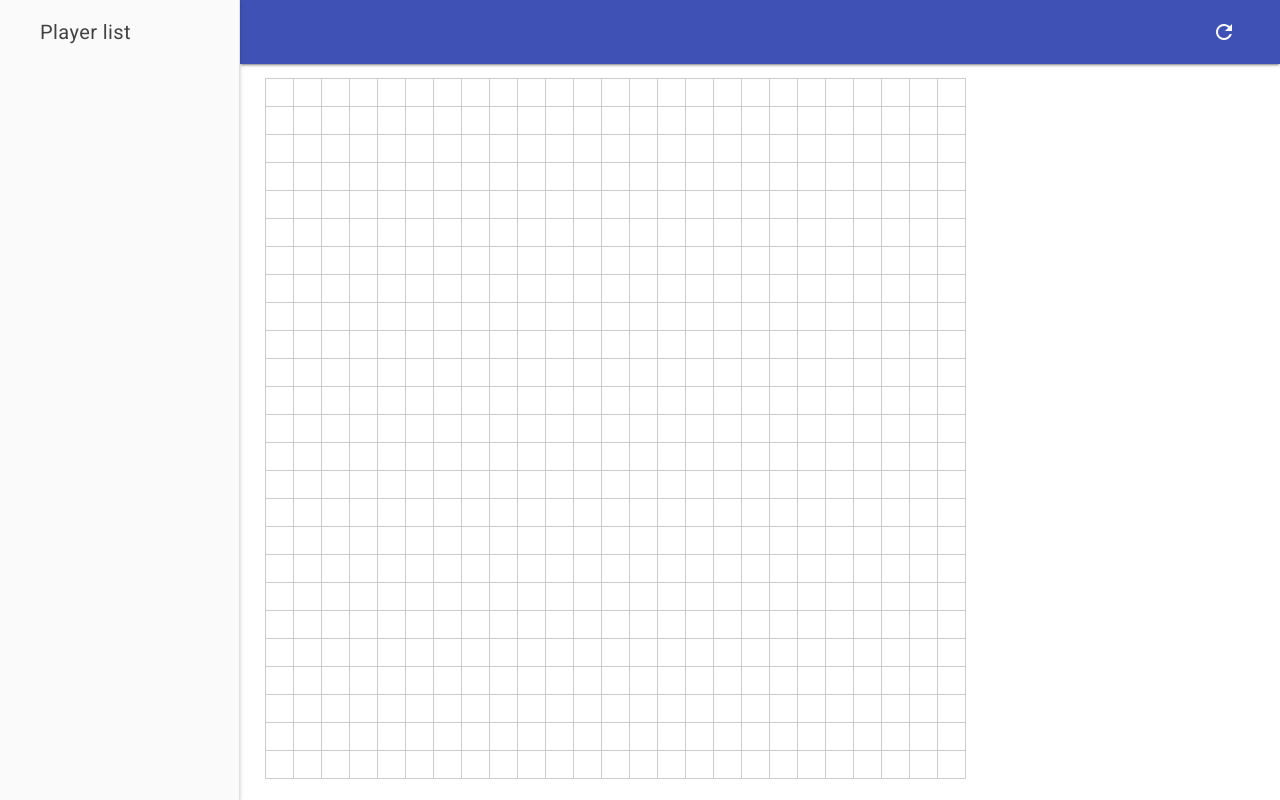
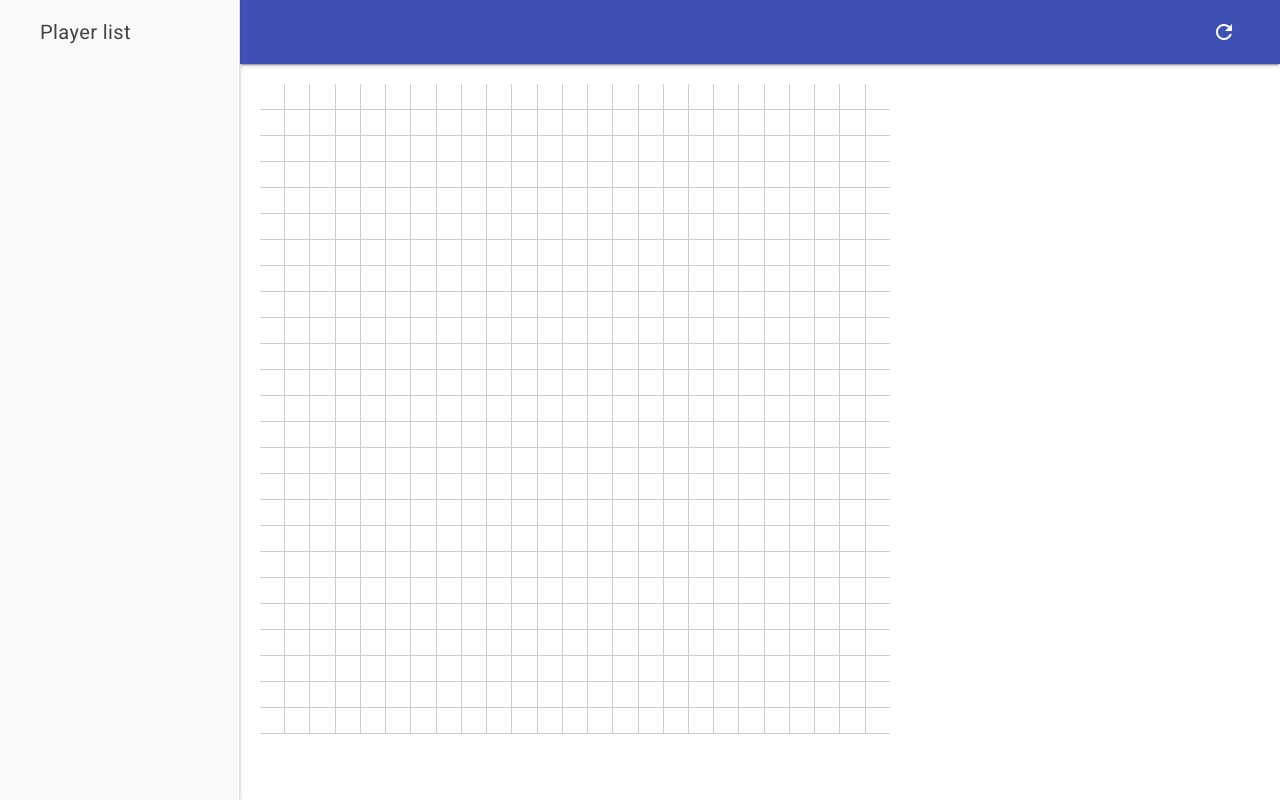
Before and after one commit to ezemtsov/playWithMe, a plain HTML site: page web/index.html in a window 1280 px wide. Drawn offline with nearby package versions, Linux system fonts and the light colour scheme.

Commit message:
Grid: from Table to Div

```diff
--- a/web/css/styles.css
+++ b/web/css/styles.css
@@ -1,28 +1,41 @@
-.grid { margin:1em auto; border-collapse:collapse }
-.grid td {
-    cursor:pointer;
-    width:25px; height:25px;
-    border:1px solid #ccc;
-    text-align:center;
-    font-family:sans-serif; font-size:20px
+.grid {
+    margin: 20px;
+    display: table;
+    width: 45em;
+    white-space: nowrap;
 }
-.grid td.normal {
-    font-weight:normal; color:black;
+.grid-cell {
+    display: table-cell;
+    cursor: pointer;
+    width: 25px;
+    height:25px;
+    line-height: 25px;
+    border-right: 1px solid #ccc;
+    border-bottom: 1px solid #ccc;
+    text-align: center;
+    font-family: sans-serif;
+    font-size: 20px;
 }
-.grid td.clicked {
-    font-weight:bold; color:red;
+.grid-cell:last-child {
+    border-right: none;
 }
-.grid td.inactive {
-    border:1px solid #f2f2f2;
+.grid-cell_normal {
+    font-weight: normal;
+    color: black;
+}
+.grid-cell_clicked {
+    font-weight: bold;
+    color: red;
+}
+.static-content {
+    overflow:scroll;
+    -webkit-overflow-scrolling: auto;
 }
 .my-mdl-dialog {
-  width: 400px;
+    width: 400px;
 }
 .player-list-item {
-  position: relative;
-  left: 30px;
-  width: 250px;
+    position: relative;
+    left: 30px;
+    width: 250px;
 }
-.static-content {
-    width: 750px;
-}
--- a/web/index.js
+++ b/web/index.js
@@ -49,7 +49,7 @@ class Game {
 
     socket.onopen = function(event) {
       console.log('Connected to: ' + event.currentTarget.url);
-      console.log('onOpen', myGame.session(), msgJoinSession(name));
+      // console.log('onOpen', myGame.session(), msgJoinSession(name));
       sendMessage(socket, myGame.session(), msgJoinSession(name));
     };
     socket.onerror = function(error) {
@@ -81,7 +81,7 @@ class Game {
         case 'Game':
           switch (ctrlMsg.mValue.tag) {
             case 'NewSession':
-              history.pushState(null, null, ctrlMsg.mValue.contents);
+              window.history.pushState(null, null, ctrlMsg.mValue.contents);
               break;
             case 'History':
               let history = ctrlMsg.mValue.contents[0];
@@ -160,40 +160,37 @@ function msgCleanHistory() {
 
 
 function drawGrid(game) {
-  let grid = document.createElement('table');
+  let grid = document.createElement('div');
   grid.classList.toggle('grid');
   for (let r = 0; r < game.size; ++r) {
-    let tr = grid
-      .appendChild(document.createElement('tr'));
+    let row = document.createElement('div');
+    grid.appendChild(row);
     for (let c = 0; c < game.size; ++c) {
-      let cell = tr
-        .appendChild(document.createElement('td'));
+      let cell = row.appendChild(document.createElement('div'));
+      cell.id = cellId(r, c);
+      cell.classList.toggle('grid-cell');
       cell.onclick = () => game.selectCell(r, c);
     };
   };
   document.getElementById('myContent').appendChild(grid);
 };
 
-
 function cleanGrid() {
-  let cells = document.body.getElementsByTagName('td');
+  let cells = document.body.getElementsByClassName('grid-cell');
   cells = Array.from(cells);
   cells.forEach(cell => cell.innerHTML = '');
 }
 
-
 function drawSelection(game, move) {
-  let cells = document.body.getElementsByTagName('td');
-  let cellIndex = move.coord.row * game.size + move.coord.col;
-  let cell = cells[cellIndex];
+  let cell = document.getElementById(cellId(move.coord.row, move.coord.col));
 
   if (game.lastMove)
     game.lastMove.classList
-      .replace('clicked', 'normal');
+      .replace('grid-cell_clicked', 'grid-cell_normal');
   game.lastMove = cell;
 
   cell.innerHTML = move.value;
-  cell.classList.toggle('clicked');
+  cell.classList.toggle('grid-cell_clicked');
 }
 
 //--------------------------------------------------
@@ -272,3 +269,8 @@ window.onload = () => {
   drawGrid(game);
   initInterface(game);
 };
+
+
+const cellId = (r, c) => {
+  return "cell-" + r + ":" + c;
+};
```
